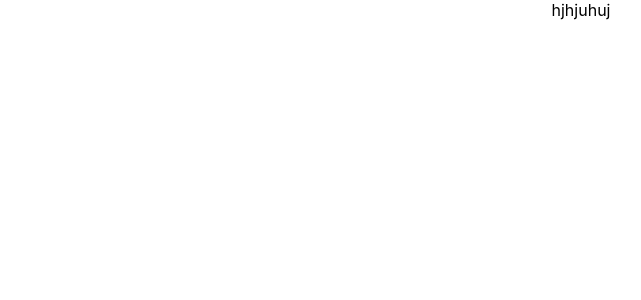
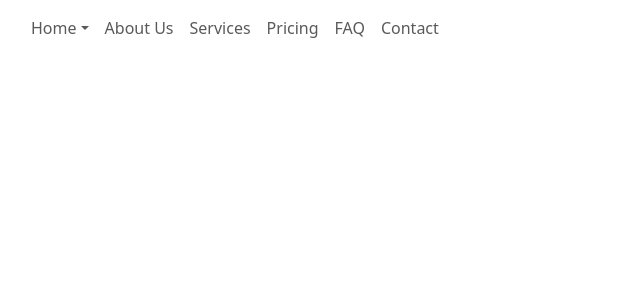
Before and after one commit to TanvirKaurBedi/CodeCraft, a React (Create React App) app: page / in a window 1280 px wide. Shown: the top 300 px of the page, without its empty margins (59-700 px from the left). Built offline with nearby package versions, Linux system fonts and the light colour scheme.

Commit message:
made navbar with different routing items

```diff
--- a/src/App.js
+++ b/src/App.js
@@ -1,9 +1,10 @@
 import './App.css';
+import Header from "./components/Header"
 
 function App() {
   return (
     <div className="App">
- hjhjuhuj
+      <Header></Header>
     </div>
   );
 }
--- /dev/null
+++ b/src/components/Header.js
@@ -0,0 +1,28 @@
+import React from 'react';
+import { Container, Navbar, Nav, NavDropdown} from 'react-bootstrap';
+
+const Header = () => {
+return (
+    <>
+      <Navbar expand="lg">
+        <Container>
+          <Nav className="me-auto">
+            <NavDropdown title="Home" id="basic-nav-dropdown">
+              <NavDropdown.Item href="#news">News</NavDropdown.Item>
+              <NavDropdown.Item href="#reports">Reports</NavDropdown.Item>
+              <NavDropdown.Item href="#action">Actions</NavDropdown.Item>
+            </NavDropdown>
+            <Nav.Link href="#home">About Us</Nav.Link>
+            <Nav.Link href="#home">Services</Nav.Link>
+            <Nav.Link href="#home">Pricing</Nav.Link>
+            <Nav.Link href="#home">FAQ</Nav.Link>
+            <Nav.Link href="#home">Contact</Nav.Link>
+          </Nav>
+        </Container>
+      </Navbar>
+
+    </>
+  );
+};
+
+export default Header;
--- a/src/index.js
+++ b/src/index.js
@@ -3,6 +3,8 @@ import ReactDOM from 'react-dom/client';
 import './index.css';
 import App from './App';
 import reportWebVitals from './reportWebVitals';
+import 'bootstrap/dist/css/bootstrap.min.css';
+
 
 const root = ReactDOM.createRoot(document.getElementById('root'));
 root.render(
```
